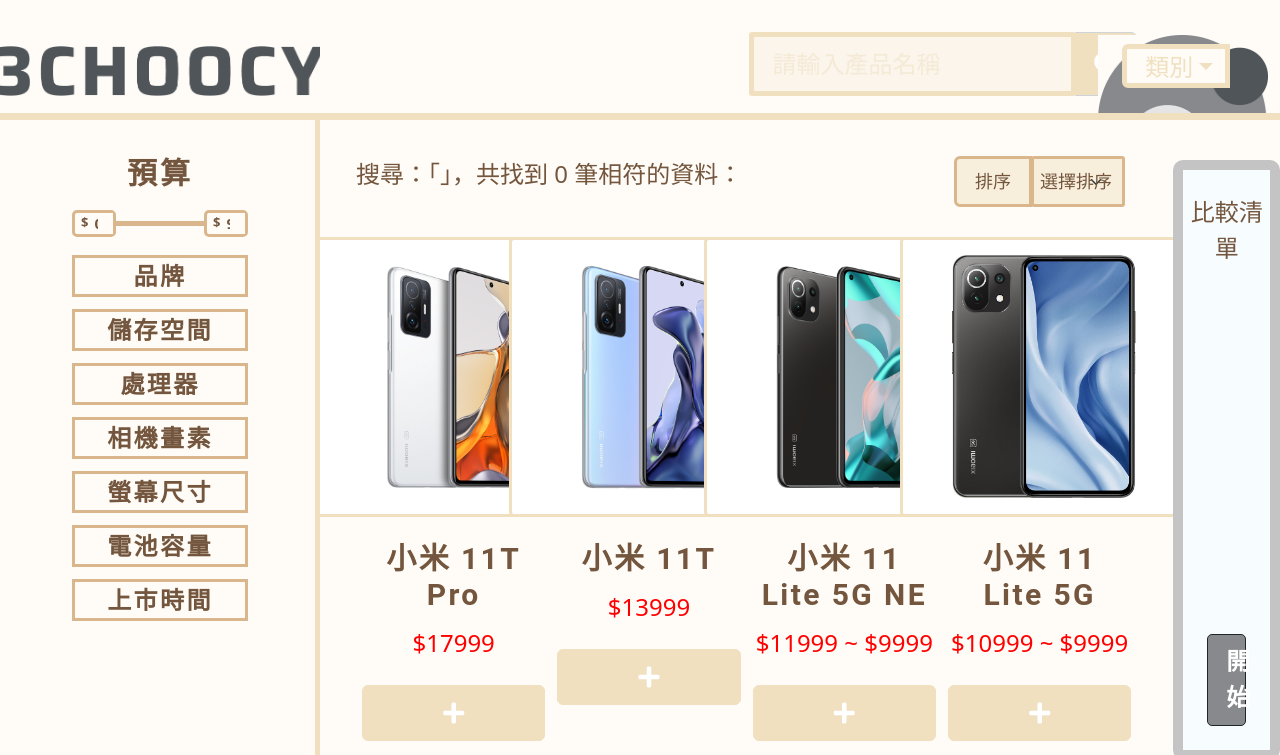
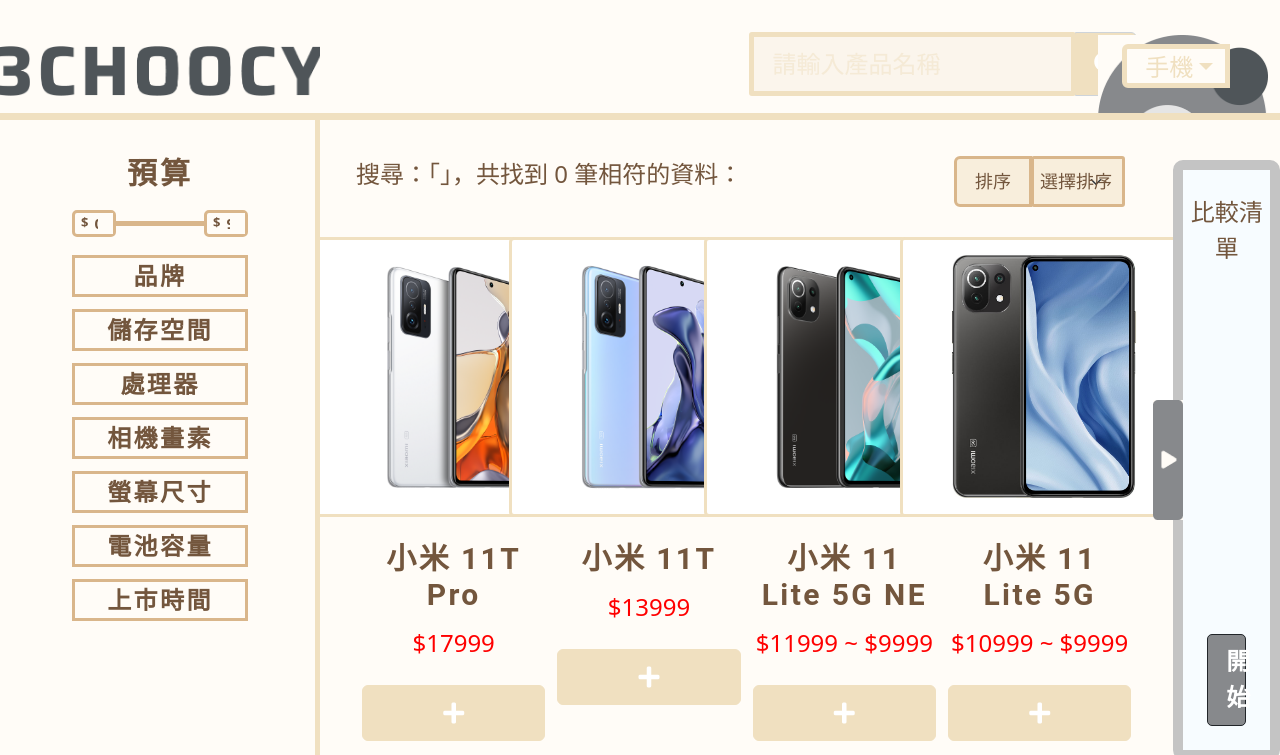
Before and after one commit to N0Ball/3CHOOCY, a plain HTML site: page selection.html in a window 1280 px wide. Shown: the top 755 px of the page. Drawn offline with Linux system fonts and the light colour scheme.

Commit message:
Finish cool animations

```diff
--- a/css/main.css
+++ b/css/main.css
@@ -104,9 +104,15 @@
     box-sizing: border-box;
     border-radius: 3px;
 }
+#target-bar{
+    transition: all 1s ease;
+}
 .fs-little{
     font-size: 20px !important;
 }
 .fs-tiny{
     font-size: 18px !important;
 }
+.hide{
+    transform: translateX(90%);
+}
--- a/js/target.js
+++ b/js/target.js
@@ -2,6 +2,19 @@
 
 function initTarget(){
     const target = document.getElementById('target-bar');
+    const img = document.createElement('img');
+    target.classList.add('position-relative');
+    img.src = './src/img/handle.png';
+    img.style = `
+        position: absolute;
+        height: 120px;
+        width: 30px;
+        top: calc(50% - 60px);
+        left: -30px;
+    `
+    img.onclick = () => {
+        target.classList.toggle('hide');
+    }
 
     if (!target){
         console.error('Cannot find target bar');
@@ -12,6 +25,8 @@
     <div class="d-inline-block h-75 bg-transparent d-flex align-items-center flex-column overflow-auto" id="target-field"></div>
     <button class="btn btn-dark m-3 text fw-bold" onclick='location.href="./comparison.html"' style="border-radius: 5px !important">開始</button>
     `
+
+    target.appendChild(img);
 
     target_pids = JSON.parse(getCookie('target_pids') || "[]");
 
--- a/selection.html
+++ b/selection.html
@@ -24,7 +24,7 @@
 
             <div class="col-8 d-flex align-items-end pe-4" id="input-bar">
                 <div class="input-group mb-3 justify-content-end">
-                    <button class="btn btn-secondary dropdown-toggle" type="button" data-bs-toggle="dropdown" aria-expanded="false" style="border: 5px solid #F0E0C0 !important; color: #F0E0C0 !important; position: relative; left: 20rem; height: 44px; top: .5rem; padding: 0 .5rem 0 .75rem;">類別</button>
+                    <button class="btn btn-secondary dropdown-toggle" type="button" data-bs-toggle="dropdown" aria-expanded="false" style="border: 5px solid #F0E0C0 !important; color: #F0E0C0 !important; position: relative; left: 20rem; height: 44px; top: .5rem; padding: 0 .5rem 0 .75rem;">手機</button>
                     <ul class="dropdown-menu dropdown-menu-end">
                       <li><a class="dropdown-item" href="#">手機</a></li>
                       <li><a class="dropdown-item disabled" href="#">平板</a></li>
```
Also changed, not shown: src/img/handle.png (added).
